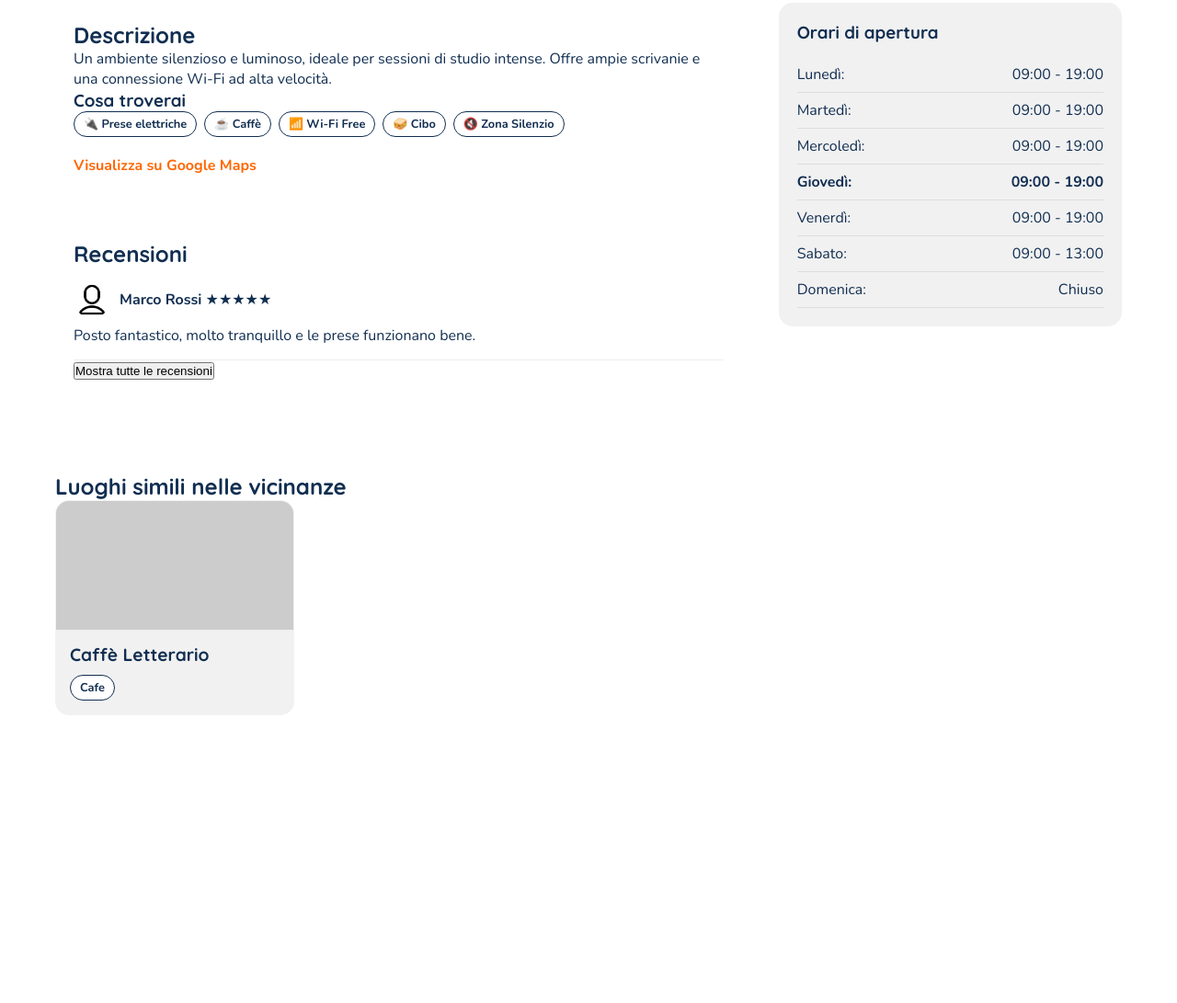
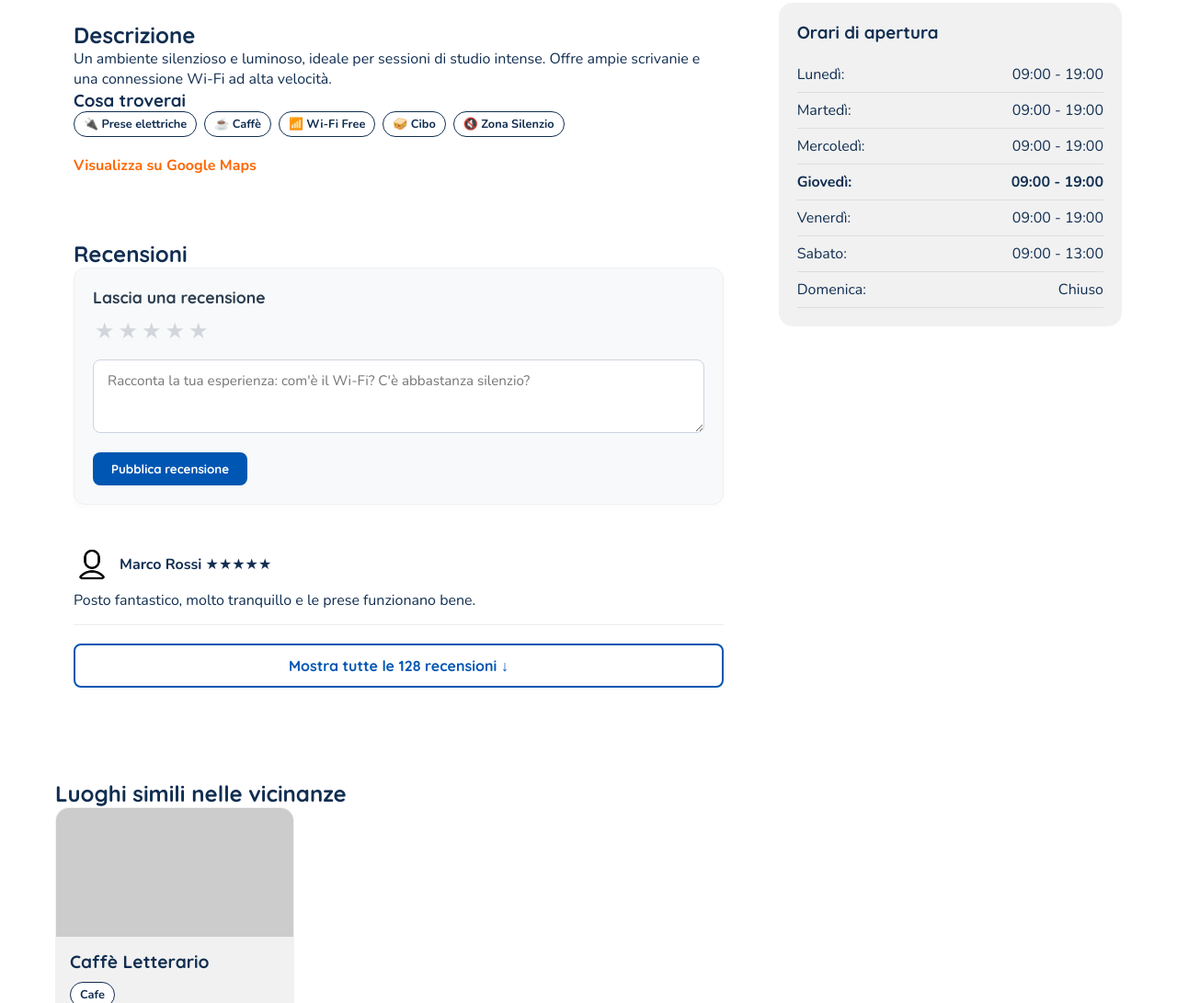
Before and after one commit to valerio04/studySpot, a plain HTML site: page study-spots/client/pages/spot.html in a window 1280 px wide. Shown: the part 620-1711 px from the top of the page at 92% size. Before the commit the page ends 1473 px from the top, so only its background shows below. Drawn offline with nearby package versions, Linux system fonts and the light colour scheme; files that its build step writes are made by us from their sources; files whose address does not match are found by name.

Commit message:
aggiunta chiamata info-spots

```diff
--- a/study-spots/client/css/spot.css
+++ b/study-spots/client/css/spot.css
@@ -148,3 +148,111 @@
     .gallery-grid { grid-template-columns: 1fr 1fr; margin-top: 10px; }
     .gallery-main img, .last-photo-container { border-radius: 15px; }
 }
+
+/* Stile per il form di inserimento recensione */
+.add-review-box {
+    background-color: #f8f9fa;
+    border: 1px solid #eef0f2;
+    border-radius: 12px;
+    padding: 20px;
+    margin-bottom: 30px;
+    box-shadow: 0 4px 6px rgba(0,0,0,0.02);
+}
+
+.add-review-box h3 {
+    margin-top: 0;
+    margin-bottom: 10px;
+    font-size: 1.1rem;
+    color: #2c3e50;
+}
+
+/* Sistema di valutazione a stelle interattivo (CSS puro) */
+.star-rating {
+    display: inline-flex;
+    flex-direction: row-reverse; /* Permette all'hover di illuminare le stelle precedenti */
+    margin-bottom: 15px;
+}
+
+.star-rating input {
+    display: none;
+}
+
+.star-rating label {
+    font-size: 24px;
+    color: #d2d6dc;
+    cursor: pointer;
+    padding: 0 2px;
+    transition: color 0.2s ease-in-out;
+}
+
+.star-rating label:hover,
+.star-rating label:hover ~ label,
+.star-rating input:checked ~ label {
+    color: #f1c40f; /* Giallo acceso */
+}
+
+/* Area di testo per la recensione */
+.review-textarea {
+    width: 100%;
+    padding: 12px 15px;
+    border: 1px solid #cbd5e1;
+    border-radius: 8px;
+    font-family: 'Nunito', sans-serif;
+    font-size: 0.95rem;
+    resize: vertical;
+    min-height: 80px;
+    margin-bottom: 15px;
+    transition: border-color 0.3s;
+    box-sizing: border-box;
+}
+
+.review-textarea:focus {
+    outline: none;
+    border-color: #0056b3; /* Colore dark-blue di base */
+    box-shadow: 0 0 0 3px rgba(0, 86, 179, 0.1);
+}
+
+/* Pulsante Invia */
+.btn-submit-review {
+    background-color: #0056b3;
+    color: white;
+    border: none;
+    padding: 10px 20px;
+    border-radius: 8px;
+    font-weight: 700;
+    font-family: 'Quicksand', sans-serif;
+    cursor: pointer;
+    transition: background-color 0.3s, transform 0.1s;
+    display: inline-flex;
+    align-items: center;
+    gap: 8px;
+}
+
+.btn-submit-review:hover {
+    background-color: #004494;
+    transform: translateY(-1px);
+}
+
+/* Pulsante Mostra Tutte le Recensioni Abbellito */
+.btn-show-all-reviews {
+    display: block;
+    width: 100%;
+    background-color: transparent;
+    color: #0056b3;
+    border: 2px solid #0056b3;
+    padding: 12px 20px;
+    border-radius: 8px;
+    font-weight: 700;
+    font-family: 'Quicksand', sans-serif;
+    font-size: 1rem;
+    cursor: pointer;
+    text-align: center;
+    transition: all 0.3s ease;
+    margin-top: 20px;
+}
+
+.btn-show-all-reviews:hover {
+    background-color: #0056b3;
+    color: white;
+    box-shadow: 0 4px 10px rgba(0, 86, 179, 0.2);
+}
--- a/study-spots/client/pages/spot.html
+++ b/study-spots/client/pages/spot.html
@@ -93,6 +93,31 @@
 
                 <section class="reviews-section">
                     <h2>Recensioni</h2>
+
+                    <div class="add-review-box">
+                        <h3>Lascia una recensione</h3>
+                        <form action="#" method="POST">
+                            <div class="star-rating">
+                                <input type="radio" id="star5" name="rating" value="5" />
+                                <label for="star5" title="5 stelle">★</label>
+                                <input type="radio" id="star4" name="rating" value="4" />
+                                <label for="star4" title="4 stelle">★</label>
+                                <input type="radio" id="star3" name="rating" value="3" />
+                                <label for="star3" title="3 stelle">★</label>
+                                <input type="radio" id="star2" name="rating" value="2" />
+                                <label for="star2" title="2 stelle">★</label>
+                                <input type="radio" id="star1" name="rating" value="1" />
+                                <label for="star1" title="1 stella">★</label>
+                            </div>
+
+                            <textarea class="review-textarea" name="review_text" placeholder="Racconta la tua esperienza: com'è il Wi-Fi? C'è abbastanza silenzio?"></textarea>
+
+                            <button type="submit" class="btn-submit-review">
+                                Pubblica recensione
+                            </button>
+                        </form>
+                    </div>
+
                     <div class="review-list">
                         <div class="review-item">
                             <div class="review-user">
@@ -104,8 +129,9 @@
                             </div>
                             <p>Posto fantastico, molto tranquillo e le prese funzionano bene.</p>
                         </div>
-                        </div>
-                    <button class="btn-outline-dark-blue">Mostra tutte le recensioni</button>
+                    </div>
+
+                    <button class="btn-show-all-reviews">Mostra tutte le 128 recensioni ↓</button>
                 </section>
             </div>
 
@@ -138,7 +164,7 @@
                             </div>
                         </div>
                     </div>
-                    </div>
+                </div>
             </div>
         </section>
     </main>
```
Also changed, not shown: study-spots/client/pages/add-spot.html (+1 -1 lines), study-spots/server/server.js (+86 -0 lines).
